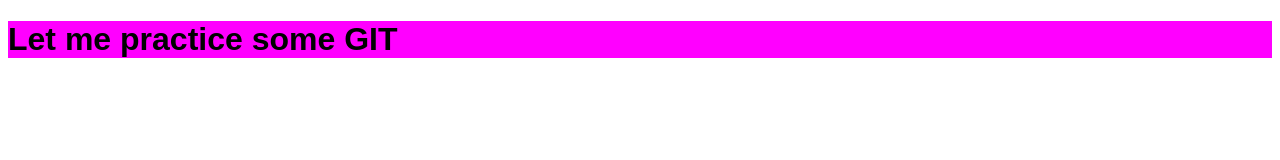
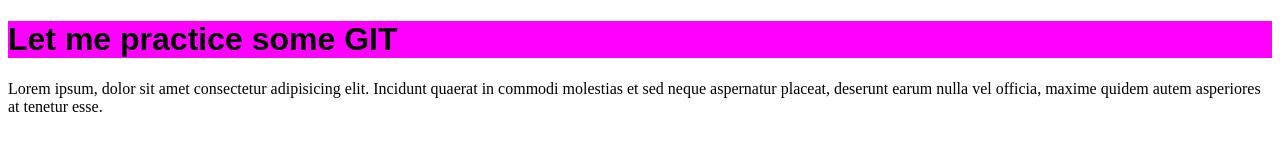
Before and after one commit to pypcio/practice, a plain HTML site: page index.html in a window 1280 px wide. Drawn offline with Linux system fonts and the light colour scheme.

Commit message:
version-2

```diff
--- a/index.html
+++ b/index.html
@@ -9,6 +9,11 @@
   </head>
   <body>
     <h1>Let me practice some GIT</h1>
+    <p>
+      Lorem ipsum, dolor sit amet consectetur adipisicing elit. Incidunt quaerat
+      in commodi molestias et sed neque aspernatur placeat, deserunt earum nulla
+      vel officia, maxime quidem autem asperiores at tenetur esse.
+    </p>
     <script src="script.js"></script>
   </body>
 </html>
--- a/script.js
+++ b/script.js
@@ -1,2 +1,2 @@
-let version = "version-1";
+let version = "version-2";
 console.log(`This is ${version}`);
--- a/style.css
+++ b/style.css
@@ -3,3 +3,6 @@
   font: 600 1.2em;
   background-color: magenta;
 }
+p {
+  font: 400 1em italic;
+}
```
